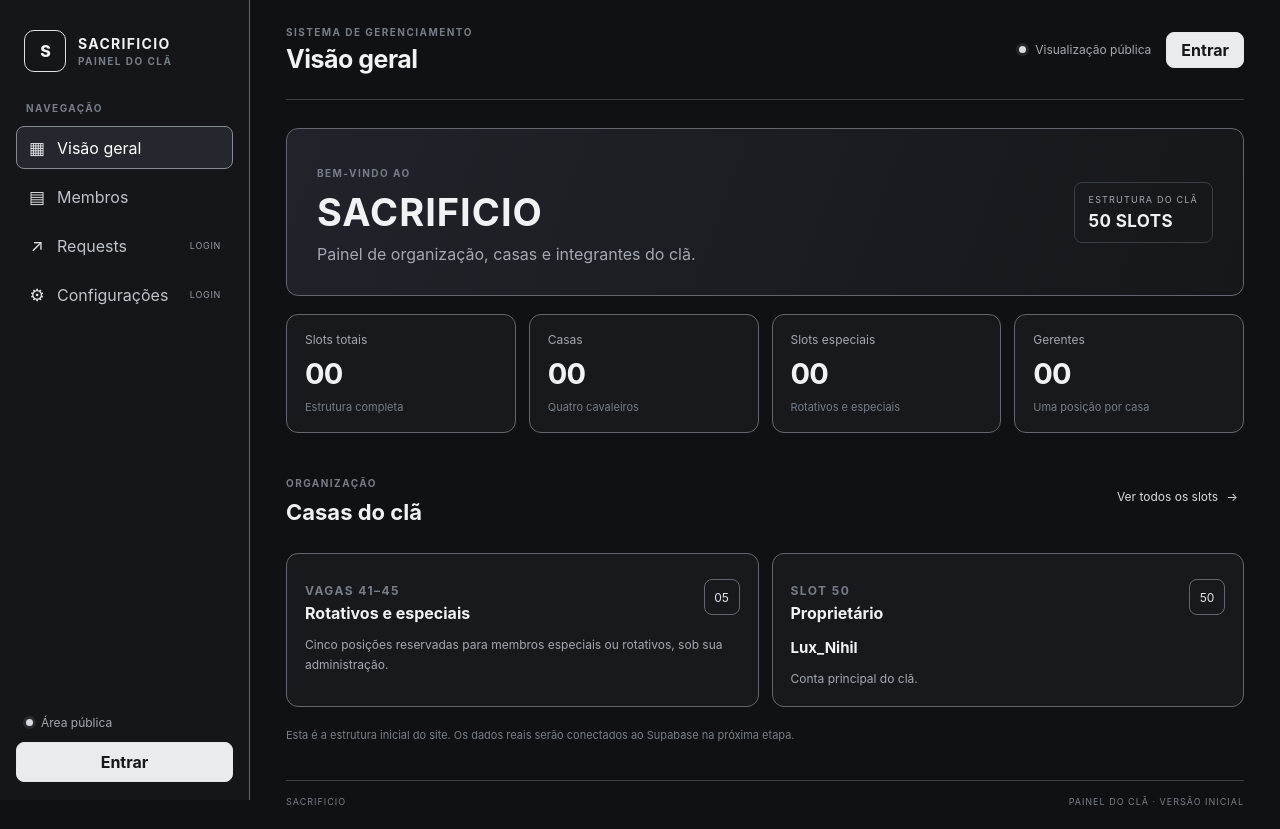
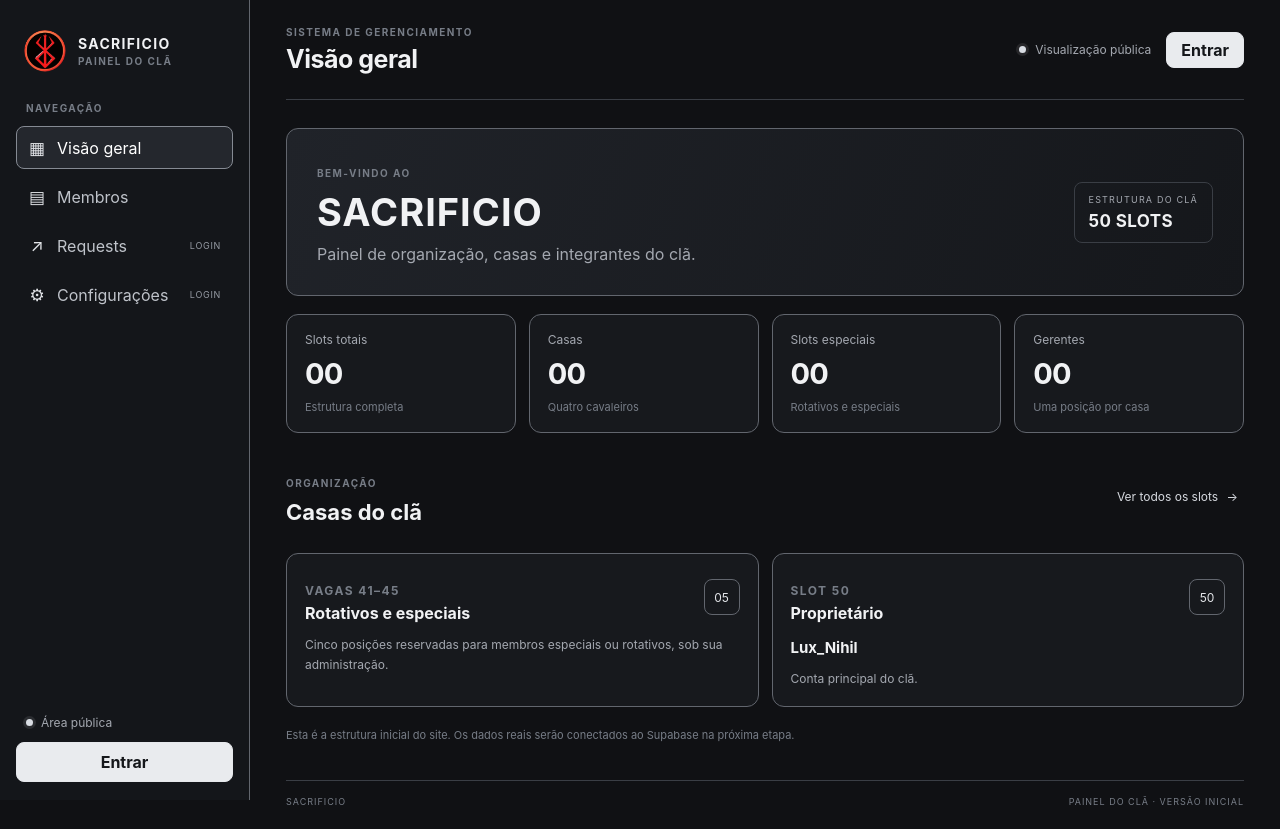
Before and after one commit to darkstar600000sacrificio-dot/clan-fama, a plain HTML site: page index.html in a window 1280 px wide. Drawn offline with nearby package versions, Linux system fonts and the light colour scheme; no server answers.

Commit message:
Adiciona símbolo do clã e favicon

```diff
--- a/index.html
+++ b/index.html
@@ -6,6 +6,7 @@
   <meta name="theme-color" content="#101114">
   <meta name="description" content="Painel público de organização do clã Sacrificio.">
   <title>SACRIFICIO | Painel do Clã</title>
+  <link rel="icon" type="image/png" href="./favicon.png">
   <link rel="stylesheet" href="./style.css">
   <script src="https://cdn.jsdelivr.net/npm/@supabase/supabase-js@2"></script>
   <script src="./app.js" defer></script>
@@ -14,7 +15,7 @@
   <div class="app-shell">
     <aside class="sidebar">
       <a class="brand" href="#visao-geral" aria-label="SACRIFICIO - início">
-        <span class="brand-mark">S</span>
+        <span class="brand-mark"><img src="./sacrificio.png" alt="Símbolo do clã Sacrificio"></span>
         <span class="brand-copy">
           <strong>SACRIFICIO</strong>
           <small>PAINEL DO CLÃ</small>
--- a/style.css
+++ b/style.css
@@ -20,7 +20,22 @@ button { color: inherit; }
 .app-shell { min-height: 100vh; display: grid; grid-template-columns: 250px minmax(0, 1fr); }
 .sidebar { position: sticky; top: 0; height: 100vh; padding: 25px 16px 18px; display: flex; flex-direction: column; background: #14161a; border-right: 1px solid var(--border); }
 .brand { display: flex; align-items: center; gap: 12px; padding: 5px 8px 30px; color: var(--text); text-decoration: none; }
-.brand-mark { width: 42px; height: 42px; display: grid; place-items: center; border: 1px solid #dfe1e5; border-radius: 10px; font-weight: 800; letter-spacing: -1px; }
+.brand-mark {
+  width: 42px;
+  height: 42px;
+  flex: 0 0 42px;
+  display: block;
+  overflow: hidden;
+  border: 0;
+  border-radius: 50%;
+  background: transparent;
+}
+.brand-mark img {
+  width: 100%;
+  height: 100%;
+  display: block;
+  object-fit: contain;
+}
 .brand-copy { display: grid; gap: 3px; }
 .brand-copy strong { font-size: 14px; letter-spacing: 1.3px; }
 .brand-copy small, .sidebar-label, .eyebrow { color: var(--dim); font-size: 10px; font-weight: 700; letter-spacing: 1.45px; }
```
Also changed, not shown: favicon.png (added), sacrificio.png (added).
